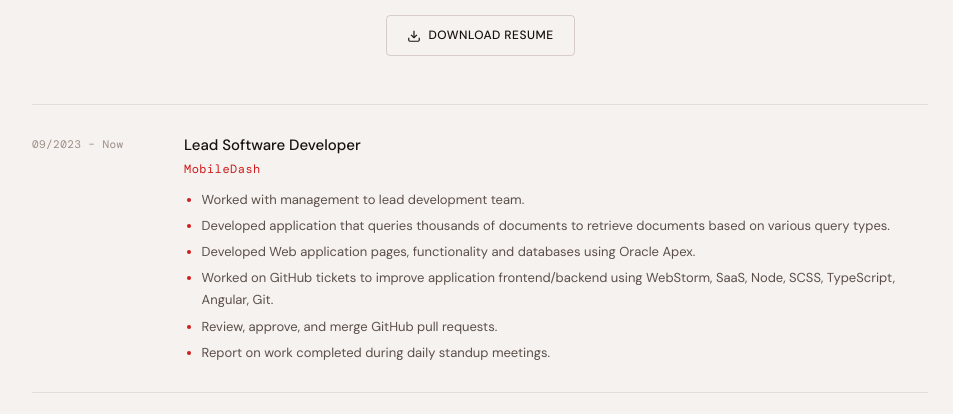
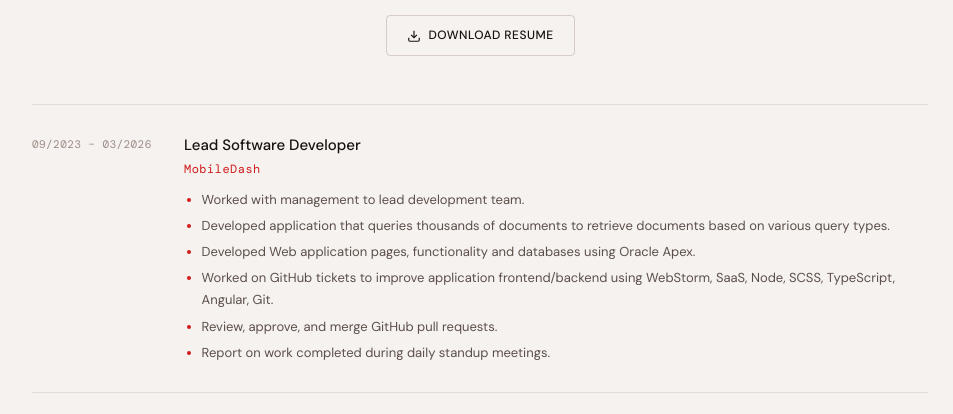
Before and after one commit to Antonio-Saucedo/professional-portfolio, a React (Vite) app: page / in a window 1280 px wide. Shown: the part 2760-3174 px from the top of the page, without its empty margins (160-1113 px from the left). Built offline with nearby package versions, Linux system fonts and the light colour scheme; no server answers.

Commit message:
Updated resume

```diff
--- a/src/App.tsx
+++ b/src/App.tsx
@@ -244,7 +244,7 @@ function App() {
                 <div className="experience-list">
                     {[
                         {
-                            period: '09/2023 – Now',
+                            period: '09/2023 – 03/2026',
                             role: 'Lead Software Developer',
                             company: 'MobileDash',
                             desc: [
```
Also changed, not shown: 1 other file (tests, documents, lock files or other folders).
